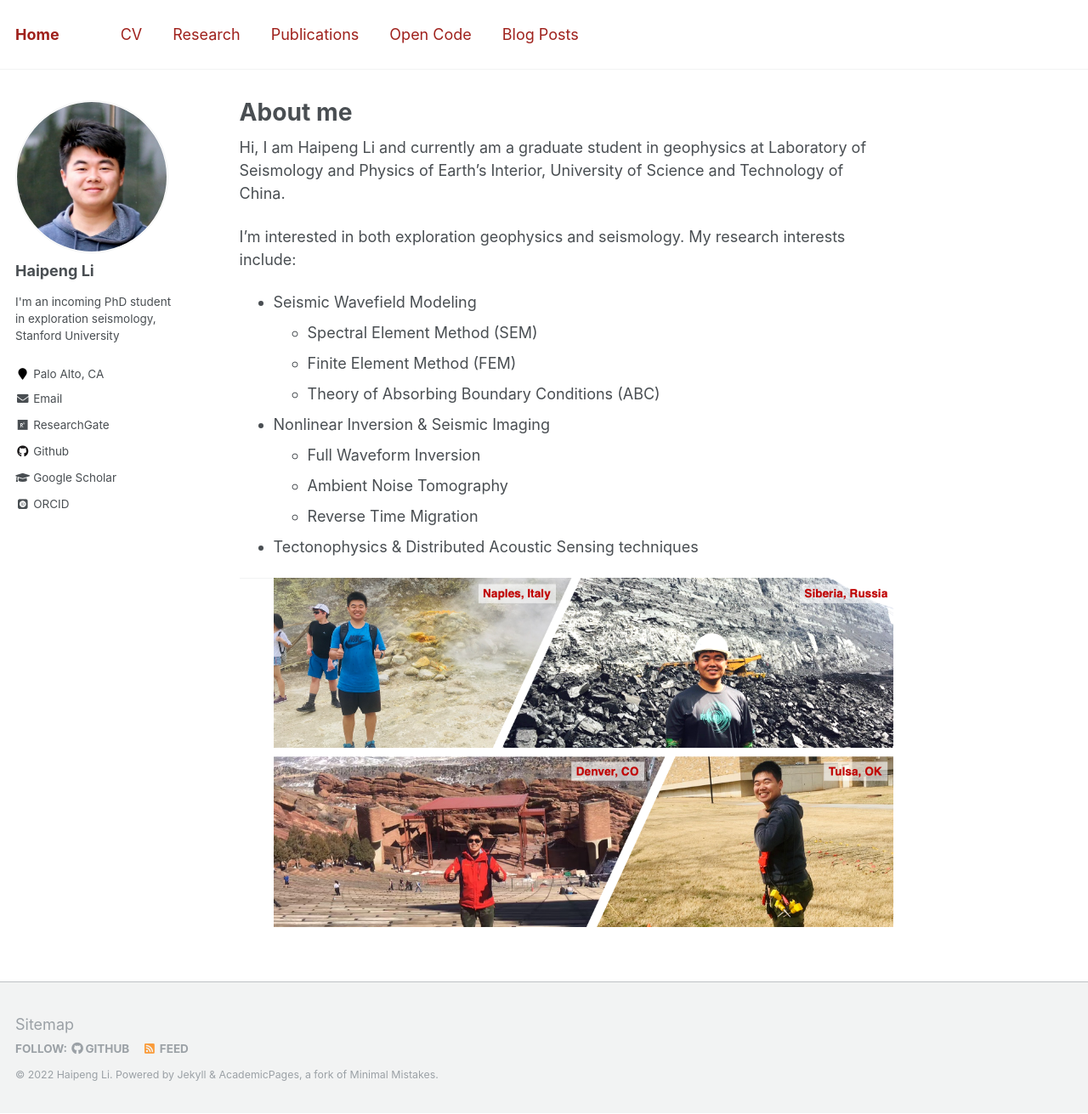
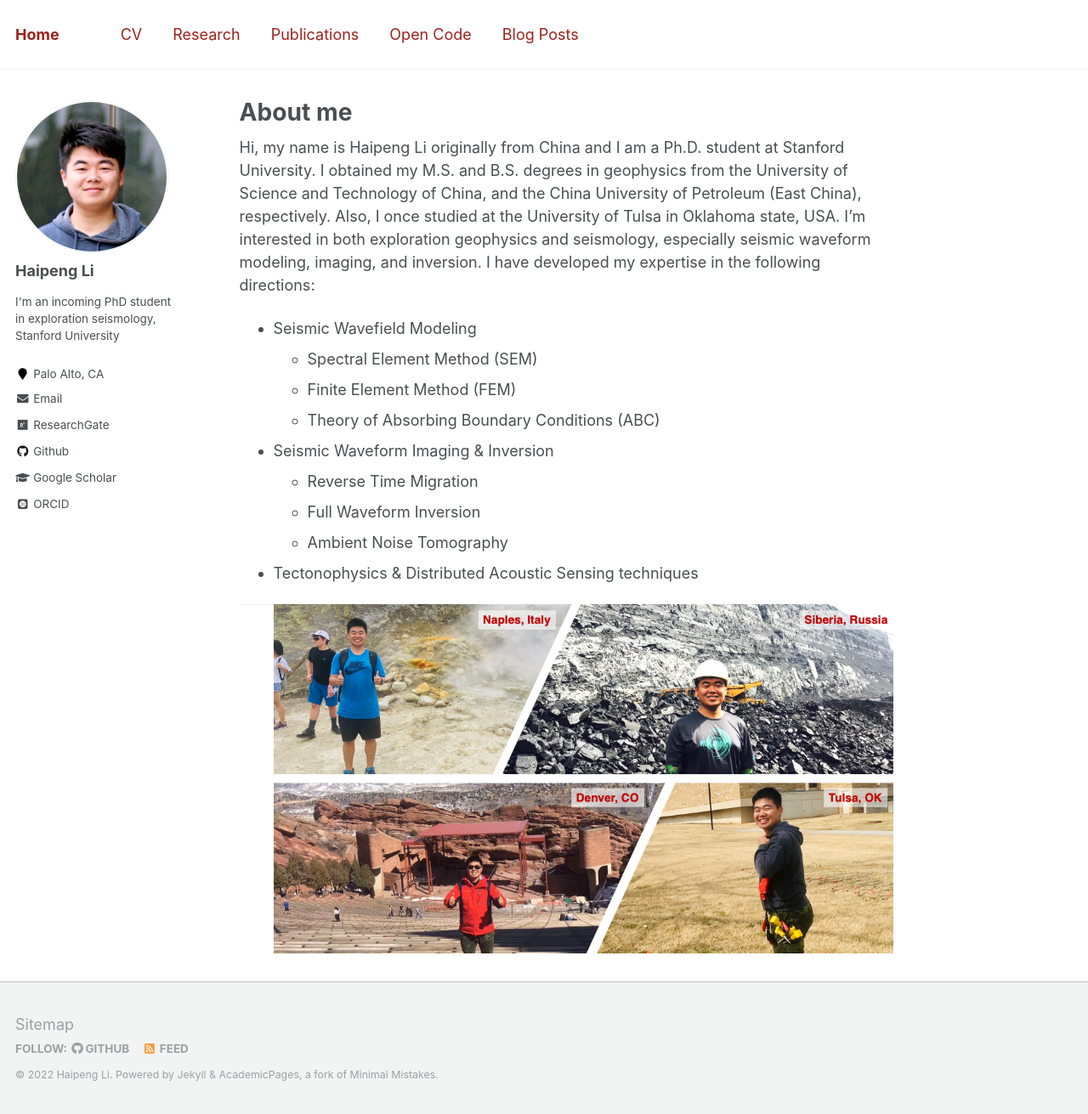
Before and after one commit to Haipeng-ustc/Haipeng-ustc.github.io, a Jekyll site: the page built from _pages/about.md, in a window 1280 px wide and 1311 px high. Shown: the whole window at 85% size. Built offline with Jekyll 4.4.1, drawn with Linux system fonts in a browser that asks for light colours; some web fonts are replaced.

Commit message:
about
about

```diff
--- a/_pages/about.md
+++ b/_pages/about.md
@@ -8,18 +8,15 @@ redirect_from:
   - /about.html
 ---
 
-Hi, I am Haipeng Li and currently am a graduate student in geophysics at Laboratory of Seismology and Physics of Earth's Interior, University of Science and Technology of China.
-
-I'm interested in both exploration geophysics and seismology. My research interests include:
-
+Hi, my name is Haipeng Li originally from China and I am a Ph.D. student at Stanford University. I obtained my M.S. and B.S. degrees in geophysics from the University of Science and Technology of China, and the China University of Petroleum (East China), respectively. Also, I once studied at the University of Tulsa in Oklahoma state, USA. I'm interested in both exploration geophysics and seismology, especially seismic waveform modeling, imaging, and inversion. I have developed my expertise in the following directions:
 - Seismic Wavefield Modeling
   - Spectral Element Method (SEM)
   - Finite Element Method (FEM)
-  -  Theory of Absorbing Boundary Conditions (ABC)
-- Nonlinear Inversion & Seismic Imaging
+  - Theory of Absorbing Boundary Conditions (ABC)
+- Seismic Waveform Imaging & Inversion
+  -  Reverse Time Migration
   -  Full Waveform Inversion
   -  Ambient Noise Tomography
-  -  Reverse Time Migration
 - Tectonophysics & Distributed Acoustic Sensing techniques
 
     <img src="/images/Trips.png" alt="image" align = "right" width = "750" />
```
